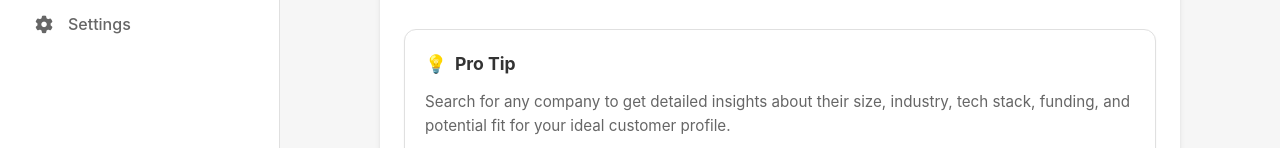
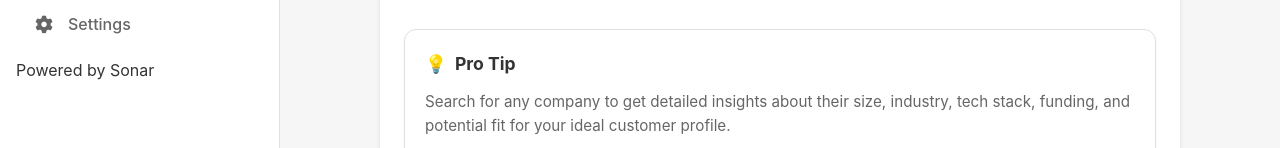
Before and after one commit to danteocualesjr/lead-qualification-agent, a website: page public/index.html in a window 1280 px wide. Shown: the part 267-415 px from the top of the page. Drawn offline with nearby package versions, Linux system fonts and the light colour scheme.

Commit message:
Updated index.html

```diff
--- a/public/index.html
+++ b/public/index.html
@@ -46,7 +46,7 @@
         </ul>
       </nav>
       <div class="sidebar-footer">
-        <p></p>
+        <p>Powered by Sonar</p>
       </div>
     </aside>
 
```
